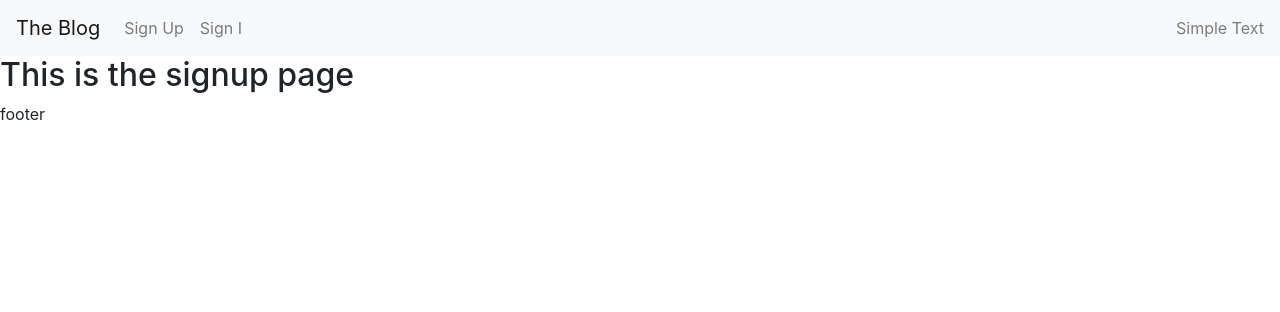
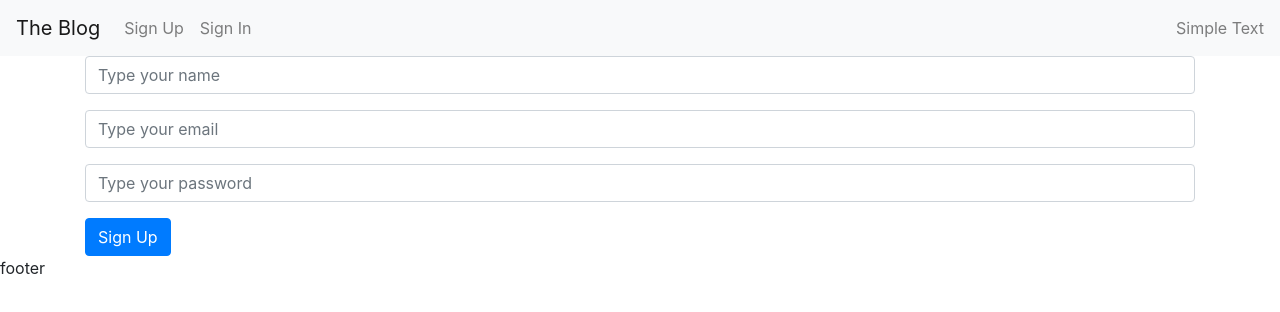
Before and after one commit to bsmith20681/blog_crud, a Next.js app in the folder frontend/: page /signup in a window 1280 px wide. Shown: the top 312 px of the page. Built offline with nearby package versions, Linux system fonts and the light colour scheme.

Commit message:
added signup component

```diff
--- a/frontend/src/components/Header.js
+++ b/frontend/src/components/Header.js
@@ -38,7 +38,7 @@ const Header = () => {
               <Link href="/signup"><NavLink>Sign Up</NavLink></Link>
             </NavItem>
             <NavItem>
-              <Link href="/signin"><NavLink>Sign I</NavLink></Link>
+              <Link href="/signin"><NavLink>Sign In</NavLink></Link>
             </NavItem>
           </Nav>
           <NavbarText>Simple Text</NavbarText>
--- /dev/null
+++ b/frontend/src/components/auth/SignupComponent.js
@@ -0,0 +1,58 @@
+import {useState} from 'react'
+
+const SignupComponent = () => {
+  const [values, setValues] = useState({
+    name: '',
+    email: '',
+    password: '',
+    error: '',
+    loading: false,
+    message: '',
+    showForm: true
+  })
+
+  const {name, email, password, error, loading, message, showForm} = values
+
+
+  const handleSubmit = (e) => {
+    e.preventDefault();
+    console.log('handingl submit')
+  }
+
+  const handleChange = name => e => {
+    setValues({...values, error: false, [name]: e.target.value})
+  }
+
+  const signupForm = () => {
+    return(
+      <div class="container">
+      <form onSubmit={handleSubmit}>
+        <div className="form-group">
+          <input value={name} onChange={handleChange('name')} type="text" className="form-control" placeholder="Type your name"/>
+        </div>
+
+        <div className="form-group">
+          <input value={email} onChange={handleChange('email')} type="email" className="form-control" placeholder="Type your email"/>
+        </div>
+
+        <div className="form-group">
+          <input value={password} onChange={handleChange('password')} type="password" className="form-control" placeholder="Type your password"/>
+        </div>
+
+        <div>
+          <button class="btn btn-primary">Sign Up</button>
+        </div>
+      </form>
+      </div>
+
+    )
+  }
+
+  return (
+    <React.Fragment>
+      {signupForm()}
+    </React.Fragment>
+  )
+}
+
+export default SignupComponent
--- a/frontend/src/pages/signup.js
+++ b/frontend/src/pages/signup.js
@@ -1,11 +1,12 @@
 import Layout from '../components/Layout'
+import SignupComponent from '../components/auth/SignupComponent'
 import Link from 'next/link'
 
 
 const Signup = () => {
   return (
     <Layout>
-      <h2>This is the signup page</h2>
+      <SignupComponent />
     </Layout>
   )
 }
```
